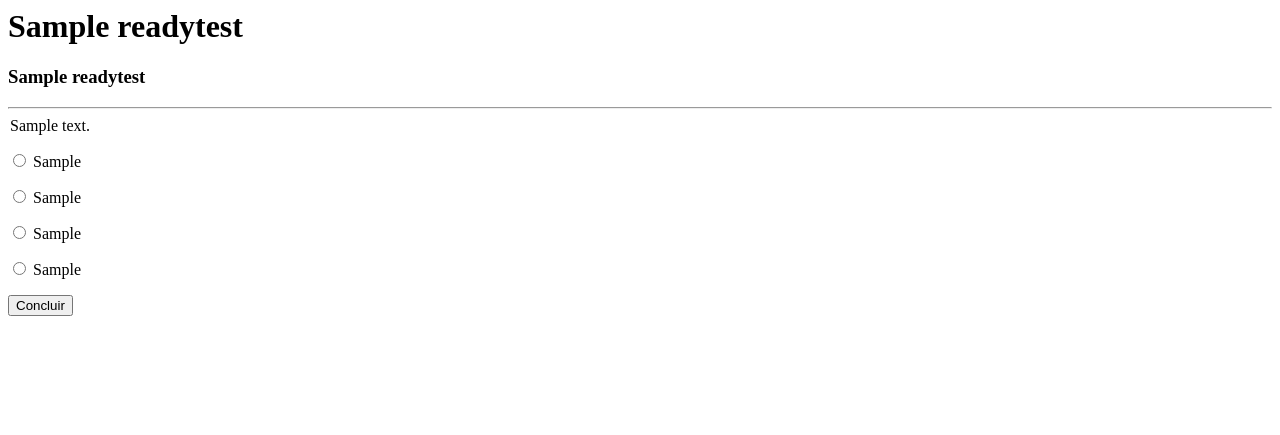
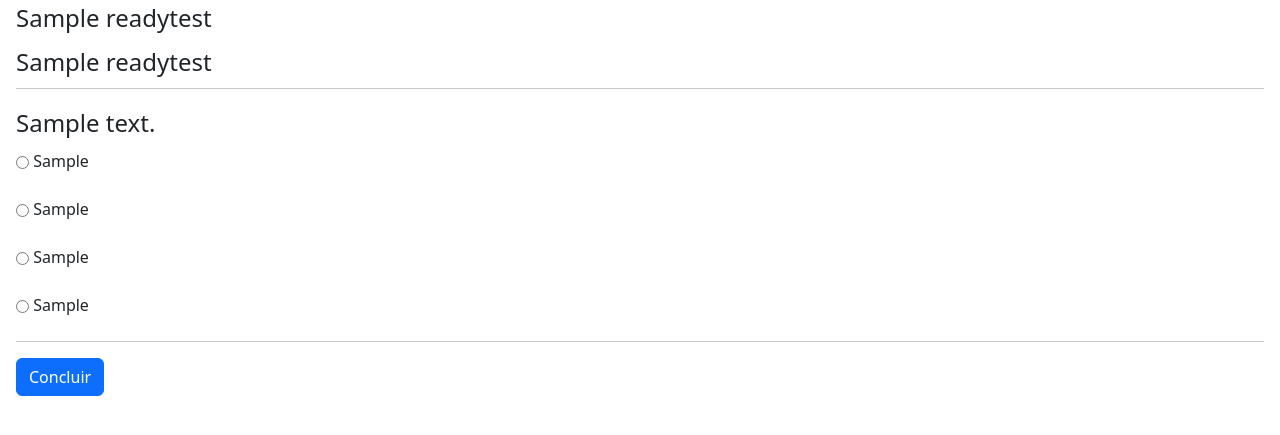
Before and after one commit to Rafael-Benicio/treinamento_natural, a Django app: page /school_test/1/home/prova/1 in a window 1280 px wide. Shown: the top 435 px of the page. Run offline with Django 5.2, Linux system fonts and the light colour scheme; tables that the repository leaves empty hold one stand-in row (values such as "Sample post"); parts of the project's set-up code (start-up, migrations or seed data) failed here and were passed over.

Commit message:
style(templates/*): aplica classes bootstrap nas paginas html

```diff
--- a/Python/Django/Prova_Fundamental/school_test/templates/school_test/test.html
+++ b/Python/Django/Prova_Fundamental/school_test/templates/school_test/test.html
@@ -1,30 +1,36 @@
-<h1>{{test.name}}</h1>
-<h3>{{test.subject}}</h3>
-<form action="{% url 'school_test:result' %}" method="post" >
+<link rel="stylesheet" href="https://cdn.jsdelivr.net/npm/bootstrap@5.3.2/dist/css/bootstrap.min.css"
+integrity="sha384-T3c6CoIi6uLrA9TneNEoa7RxnatzjcDSCmG1MXxSR1GAsXEV/Dwwykc2MPK8M2HN" crossorigin="anonymous">
+
+<div class="mx-3">
+     <legend>{{test.name}}</legend>
+     <legend>{{test.subject}}</legend>
+     <form action="{% url 'school_test:result' %}" method="post">
+          </fieldset>
                <input type="hidden" id="id_studet" name="id_student" value="{{test.id_student}}">
                <input type="hidden" id="id_test" name="id_test" value="{{test.id_test}}">
                {% csrf_token %}
                {% for question in test.questions %}
                     <hr>
                     <legend>{{question.question_text}}</legend>
+                    <div class="mb-3">
+                         <input class="btn btn-outline-success" type="radio" name="{{question.id}}" id="question{{ forloop.counter }}" value="1"/>
+                         <label class="form-label" for="opt1">{{question.op1}}</label>
+                    </div>
+                    <div class="mb-3">
+                         <input class="btn btn-outline-success" type="radio" name="{{question.id}}" id="question{{ forloop.counter }}" value="2"/>
+                         <label class="form-label" for="opt2">{{question.op2}}</label>
+                    </div >
+                    <div class="mb-3">
+                         <input class="btn btn-outline-success" type="radio" name="{{question.id}}" id="question{{ forloop.counter }}" value="3"/>
+                         <label class="form-label" for="opt3">{{question.op3}}</label>
+                    </div >
+                    <div class="mb-3">
+                         <input class="btn btn-outline-success" type="radio" name="{{question.id}}" id="question{{ forloop.counter }}" value="4"/>
+                         <label class="form-label" for="opt4">{{question.op4}}</label>
+                    </div >
+               {% endfor %}
+               <hr>
+               <input class="btn btn-primary" type="submit" value="Concluir">
           </fieldset>
-          <p>
-               <input type="radio" name="{{question.id}}" id="question{{ forloop.counter }}" value="1"/>
-               <label for="opt1">{{question.op1}}</label>
-          </p>
-          <p>
-               <input type="radio" name="{{question.id}}" id="question{{ forloop.counter }}" value="2"/>
-               <label for="opt2">{{question.op2}}</label>
-          </p>
-          <p>
-               <input type="radio" name="{{question.id}}" id="question{{ forloop.counter }}" value="3"/>
-               <label for="opt3">{{question.op3}}</label>
-          </p>
-          <p>
-               <input type="radio" name="{{question.id}}" id="question{{ forloop.counter }}" value="4"/>
-               <label for="opt4">{{question.op4}}</label>
-          </p>
-     </fieldset>
-{% endfor %}
-<input type="submit" value="Concluir">
      </form>
+</div>
```
Also changed, not shown: Python/Django/Prova_Fundamental/school_test/templates/school_test/home.html (+9 -2 lines), Python/Django/Prova_Fundamental/school_test/templates/school_test/index.html (+19 -8 lines). Lines whose indentation alone changed are shown as unchanged.
